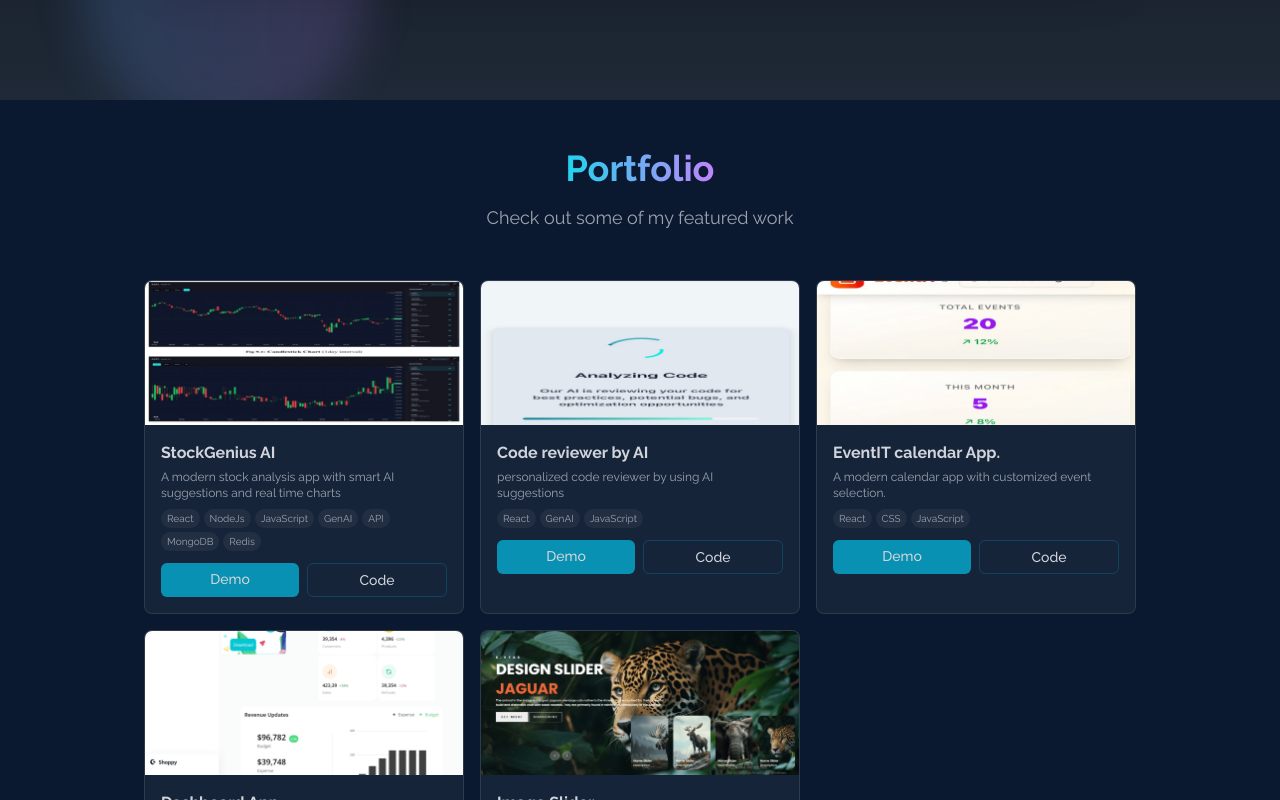
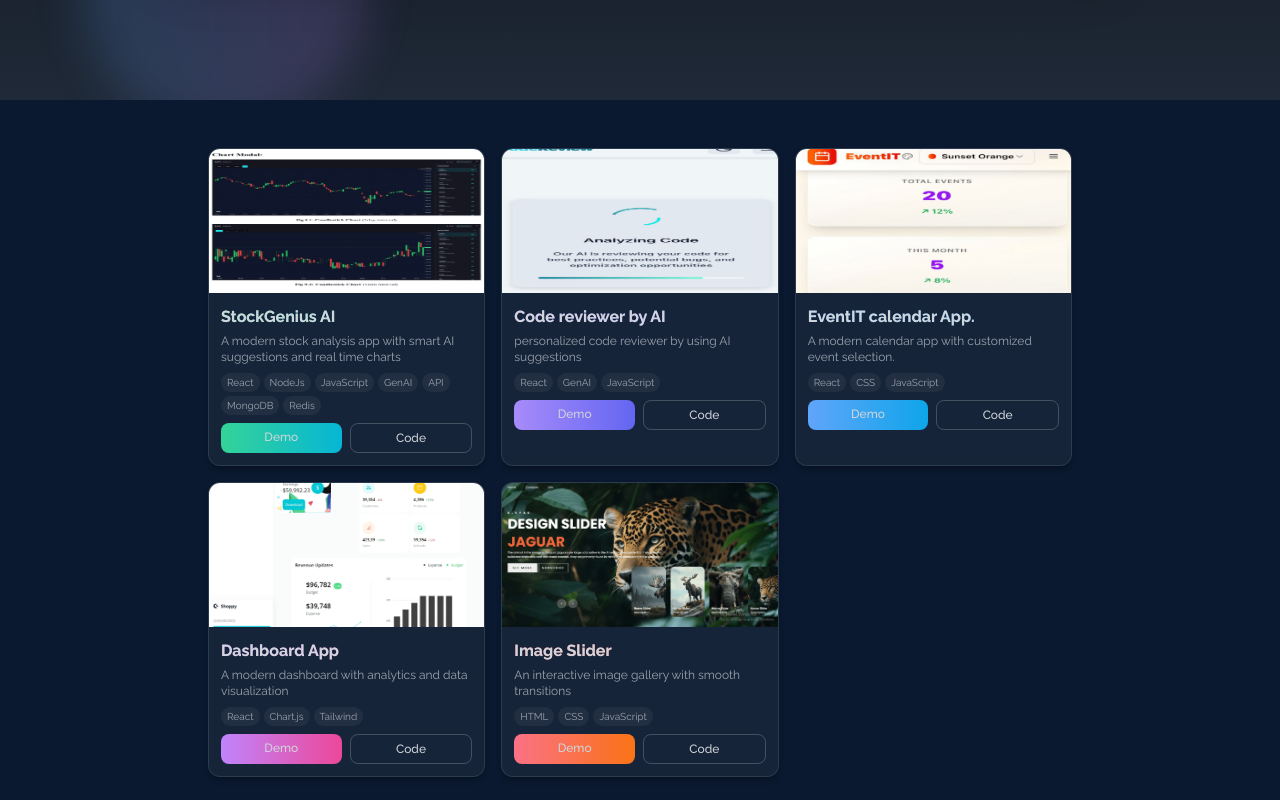
Before and after one commit to Kushagravyas/my-portfolio, a React (Create React App) app: page / in a window 1280 px wide. Shown: the part 1500-2300 px from the top of the page. Built offline with nearby package versions, Linux system fonts and the light colour scheme.

Commit message:
animation added

```diff
--- a/src/components/Portfolio.jsx
+++ b/src/components/Portfolio.jsx
@@ -12,9 +12,11 @@ const Portfolio = () => {
       title: "StockGenius AI",
       description: "A modern stock analysis app with smart AI suggestions and real time charts",
       code: "https://github.com/Kushagravyas/StockGenius.git",
-        demo:"https://stock-genius-ivory.vercel.app/",
-        tech: ["React", "NodeJs", "JavaScript","GenAI","API","MongoDB","Redis"],
-        gradient: "from-green-400 to-cyan-500",
+      demo: "https://stock-genius-ivory.vercel.app/",
+      tech: ["React", "NodeJs", "JavaScript", "GenAI", "API", "MongoDB", "Redis"],
+      gradient: "from-emerald-400 to-cyan-500",
+      glowColor: "hover:shadow-[0_0_2rem_-0.5rem_#10b981]",
+      buttonGlow: "hover:shadow-[0_0_1rem_#10b98166]"
     },
     {
       id: 2,
@@ -22,9 +24,11 @@ const Portfolio = () => {
       title: "Code reviewer by AI",
       description: "personalized code reviewer by using AI suggestions",
       code: "https://github.com/Kushagravyas/Minor_project.git",
-        demo:"https://minor-project-khaki-one.vercel.app/",
+      demo: "https://minor-project-khaki-one.vercel.app/",
       tech: ["React", "GenAI", "JavaScript"],
-        gradient: "from-green-400 to-cyan-500",
+      gradient: "from-violet-400 to-indigo-500",
+      glowColor: "hover:shadow-[0_0_2rem_-0.5rem_#8b5cf6]",
+      buttonGlow: "hover:shadow-[0_0_1rem_#8b5cf666]"
     },
     {
       id: 3,
@@ -32,9 +36,11 @@ const Portfolio = () => {
       title: "EventIT calendar App.",
       description: "A modern calendar app with customized event selection.",
       code: "https://github.com/Kushagravyas/EventIT.git",
-       demo:"https://kushagravyas.github.io/EventIT/",
+      demo: "https://kushagravyas.github.io/EventIT/",
       tech: ["React", "CSS", "JavaScript"],
-       gradient: "from-green-400 to-cyan-500",
+      gradient: "from-blue-400 to-sky-500",
+      glowColor: "hover:shadow-[0_0_2rem_-0.5rem_#3b82f6]",
+      buttonGlow: "hover:shadow-[0_0_1rem_#3b82f666]"
     },
     {
       id: 4,
@@ -44,7 +50,9 @@ const Portfolio = () => {
       code: "https://github.com/Kushagravyas/shoppy-dashboard-app.git",
       demo: "https://dashboard-app-phi-ochre.vercel.app",
       tech: ["React", "Chart.js", "Tailwind"],
-      gradient: "from-blue-400 to-purple-500",
+      gradient: "from-purple-400 to-pink-500",
+      glowColor: "hover:shadow-[0_0_2rem_-0.5rem_#a855f7]",
+      buttonGlow: "hover:shadow-[0_0_1rem_#a855f766]"
     },
     {
       id: 5,
@@ -54,7 +62,9 @@ const Portfolio = () => {
       code: "https://github.com/Kushagravyas/Animal-image-slider.git",
       demo: "https://kushagravyas.github.io/Animal-image-slider/",
       tech: ["HTML", "CSS", "JavaScript"],
-      gradient: "from-pink-400 to-orange-500",
+      gradient: "from-rose-400 to-orange-500",
+      glowColor: "hover:shadow-[0_0_2rem_-0.5rem_#f43f5e]",
+      buttonGlow: "hover:shadow-[0_0_1rem_#f43f5e66]"
     },
   ]
 
@@ -63,47 +73,57 @@ const Portfolio = () => {
       name="portfolio"
       className="w-full min-h-screen py-8 bg-[#0a192f] text-gray-300"
     >
-      <div className="max-w-screen-lg p-4 mx-auto flex flex-col justify-center w-full">
-        <div className="text-center mb-8">
-          <p className="text-4xl font-bold inline bg-gradient-to-r from-cyan-400 to-purple-400 bg-clip-text text-transparent">
-            Portfolio
-          </p>
-          <p className="py-4 text-lg text-gray-400">
-            Check out some of my featured work
-          </p>
+      <div className="max-w-4xl mx-auto p-4 flex flex-col justify-center w-full">
+        <div className="grid sm:grid-cols-2 md:grid-cols-3 gap-4 px-2 sm:px-0">
+          {portfolios.map(({ id, src, title, description, code, demo, tech, gradient, glowColor, buttonGlow }) => (
+            <div
+              key={id}
+              className={`group relative bg-white/5 backdrop-blur-sm border border-white/10
+                rounded-xl overflow-hidden transform transition-all duration-500
+                hover:scale-105 hover:-translate-y-1
+                ${glowColor} hover:border-opacity-50 hover:bg-white/10
+                [transform-style:preserve-3d] shadow-md shadow-black/20`}
+            >
+              {/* Glow effect */}
+              <div
+                className={`absolute -inset-0.5 bg-gradient-to-br ${gradient} opacity-0
+                  group-hover:opacity-40 blur-md transition-all duration-500 -z-10`}
+              />
+
+              {/* Image container with gradient overlay */}
+              <div className="relative overflow-hidden h-36">
+                <img
+                  src={src}
+                  alt={title}
+                  className="w-full h-full object-cover transform transition-all duration-500
+                    group-hover:scale-105 group-hover:brightness-110"
+                />
+                <div
+                  className={`absolute inset-0 bg-gradient-to-br ${gradient} mix-blend-overlay
+                    opacity-0 group-hover:opacity-20 transition-all duration-500`}
+                />
               </div>
 
-        <div className="grid sm:grid-cols-2 md:grid-cols-3 gap-4 px-2 sm:px-0">
-          {portfolios.map(({ id, src, title, description, code, demo, tech, gradient }, index) => (
-            <div
-              key={id}
-              className="group relative bg-white/5 border border-white/10 rounded-lg overflow-hidden transform transition-all duration-300 hover:scale-102 hover:shadow-lg"
+              {/* Content Container */}
+              <div className="p-3 relative z-10">
+                <h3
+                  className={`text-base font-bold mb-1 group-hover:text-transparent bg-clip-text
+                    transition-all duration-500 bg-gradient-to-r ${gradient}`}
                 >
-              {/* Image container */}
-              <div className="relative overflow-hidden h-36">
-                <img
-                  src={src || "/placeholder.svg"}
-                  alt={title}
-                  className="w-full h-full object-cover transform transition-all duration-300 group-hover:scale-105"
-                />
-                <div className="absolute inset-0 bg-gradient-to-t from-black/50 to-transparent opacity-0 group-hover:opacity-100 transition-opacity duration-300"></div>
-              </div>
-
-              {/* Content */}
-              <div className="p-4 relative z-10">
-                <h3 className="text-base font-bold mb-1 group-hover:text-cyan-400 transition-colors duration-300">
                   {title}
                 </h3>
-                <p className="text-gray-400 text-xs mb-2 line-clamp-2 group-hover:text-gray-300">
+                <p className="text-xs text-gray-400 mb-2 line-clamp-2 group-hover:text-gray-300 transition-colors duration-500">
                   {description}
                 </p>
 
                 {/* Tech stack */}
-                <div className="flex flex-wrap gap-1 mb-3">
+                <div className="flex flex-wrap gap-1 mb-2">
                   {tech.map((technology, techIndex) => (
                     <span
                       key={techIndex}
-                      className="px-1.5 py-0.5 text-[10px] bg-white/5 rounded-full text-gray-400"
+                      className={`px-1.5 py-0.5 text-[10px] bg-white/5 rounded-full text-gray-400
+                        transition-all duration-500 group-hover:bg-white/10
+                        group-hover:text-gray-200 ${buttonGlow}`}
                     >
                       {technology}
                     </span>
@@ -111,12 +131,14 @@ const Portfolio = () => {
                 </div>
 
                 {/* Buttons */}
-                <div className="flex gap-2 text-sm">
+                <div className="flex gap-2 text-xs">
                   <a
                     href={demo}
                     target="_blank"
                     rel="noreferrer"
-                    className="flex-1 text-center py-1.5 px-3 bg-cyan-600 rounded-md font-medium transition-all duration-300 hover:bg-cyan-700"
+                    className={`flex-1 text-center py-1.5 px-3 rounded-lg font-medium
+                      transition-all duration-500 bg-gradient-to-r ${gradient}
+                      hover:scale-105 ${buttonGlow}`}
                   >
                     Demo
                   </a>
@@ -124,7 +146,9 @@ const Portfolio = () => {
                     href={code}
                     target="_blank"
                     rel="noreferrer"
-                    className="flex-1 text-center py-1.5 px-3 border border-cyan-600/30 rounded-md font-medium transition-all duration-300 hover:bg-cyan-600/10"
+                    className={`flex-1 text-center py-1.5 px-3 rounded-lg font-medium
+                      transition-all duration-500 border border-white/20
+                      hover:scale-105 ${buttonGlow} hover:bg-white/10`}
                   >
                     Code
                   </a>
```
Lines whose indentation alone changed are shown as unchanged.
